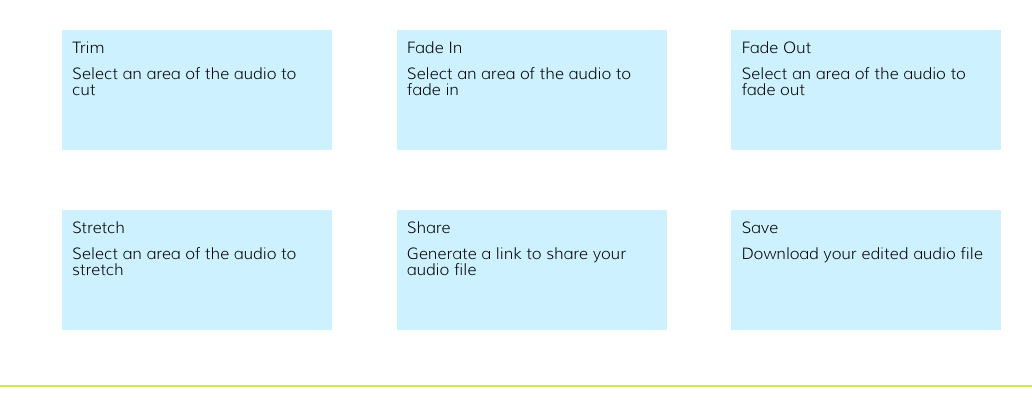
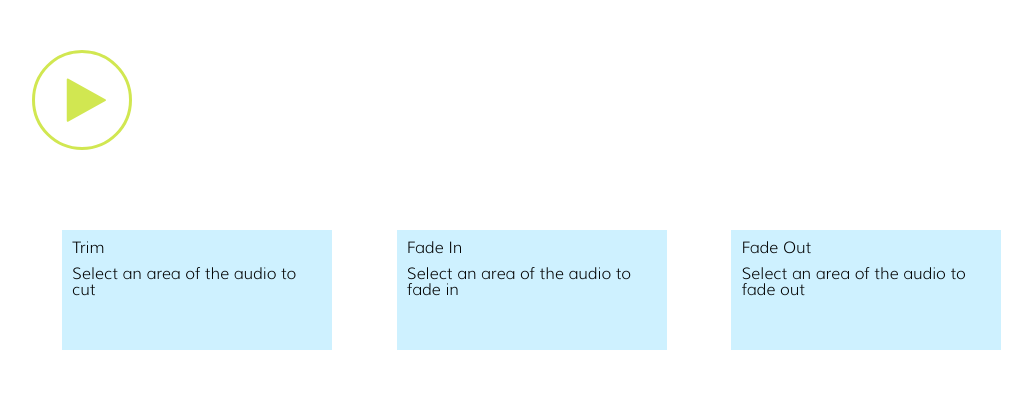
Before and after one commit to BTMorton/COMP6205---Web-Development, a PHP site: page / in a window 1280 px wide. Shown: the part 200-607 px from the top of the page, without its empty margins (96-1128 px from the left). Run offline with PHP 8.4, Linux system fonts and the light colour scheme.

Commit message:
Add styling for peaks.js waveforms.

```diff
--- a/css/style.css
+++ b/css/style.css
@@ -146,6 +146,46 @@ header.fixed {
 	padding: 5px;
 }
 
+#editor #play_button {
+	display: inline-block;
+	width: 100px;
+	height: 200px;
+	vertical-align: top;
+	margin-right: 50px;
+}
+
+#editor #play_button:before {
+	content: '\f04b';
+	font-family: "FontAwesome";
+	color: #d1e751;
+	background-color: #fff;
+	border: 3px solid #d1e751;
+	border-radius: 50px;
+	width: 100px;
+	height: 100px;
+	display: inline-block;
+	font-size: 50px;
+	padding: 23px;
+	text-align: right;
+	box-sizing: border-box;
+	margin: 50px 0;
+	cursor: pointer;
+}
+
+#editor #play_button.pause:before {
+	content: '\f04c';
+	text-align: center;
+}
+
+#editor #peaks_container {
+	width: 869px;
+	display: inline-block;
+}
+
+#editor #peaks_container .zoom-container {
+	/*display: none;*/
+}
+
 #editor .control {
 	background-color: #cef1ff;
 	display: inline-block;
--- a/index.php
+++ b/index.php
@@ -10,15 +10,27 @@
 		<script src="js/jquery.min.js"></script>
 		<script src="js/jquery-ui.min.js"></script>
 		<script src="js/jquery.fileupload.js"></script>
-		<script type="text/javascript">
+		<!-- <script src="js/peaks.min.js"></script>
+		 --><script type="text/javascript">
 			$(function() {
+				// setTimeout(function() {
+			 //    	var peak_inst = peaks.init({
+			 //    		container: $("#peaks_container")[0],
+			 //    		mediaElement: $("#peaks_player")[0],
+			 //    		overviewWaveformColor: '#d1e751',
+			 //    		// keyboard: true,
+			 //    		height: 100
+			 //    	});
+
+			 //    	peak_inst.on("segments.ready", function() {});
+			 //    }, 500);
 				$(window).scroll(function() {
 				    if ($(window).scrollTop() >= 165) {
 				       $('header').addClass('fixed');
 				    } else {
 				       $('header').removeClass('fixed');
 				    }
-				    console.log($(window).scrollTop(), $("#about").offset().top, $("#tutorials").offset().top);
+
 				    if ($(window).scrollTop() > ($("#about").offset().top - $("#about h2").height())) {
 				    	$("header .nav a:not(.about).active").removeClass("active");
 				    	$("header .nav .about").addClass("active");
@@ -50,7 +62,16 @@
 			        }
 			    }).prop('disabled', !$.support.fileInput)
 			        .parent().addClass($.support.fileInput ? undefined : 'disabled');
-			})
+			    $("#play_button").click(function() {
+			    	if ($(this).hasClass("pause")) {
+			    		$(this).removeClass("pause");
+			    		$("#peaks_player")[0].pause();
+			    	} else {
+			    		$(this).addClass("pause");
+			    		$("#peaks_player")[0].play();
+			    	}
+			    })
+			});
 		</script>
 	</head>
 	<body>
@@ -68,6 +89,11 @@
 		</header>
 		<div id="wrapper">
 			<div id="editor" class="container">
+				<div id="play_button"></div>
+				<div id="peaks_container"></div>
+				<audio id="peaks_player">
+					<source src="008361.mp3" type="audio/mp3" />
+				</audio>
 				<div class="controls">
 					<div class="control" id="trim"><h3>Trim</h3>Select an area of the audio to cut</div>
 					<div class="control" id="fade_in"><h3>Fade In</h3>Select an area of the audio to fade in</div>
```
